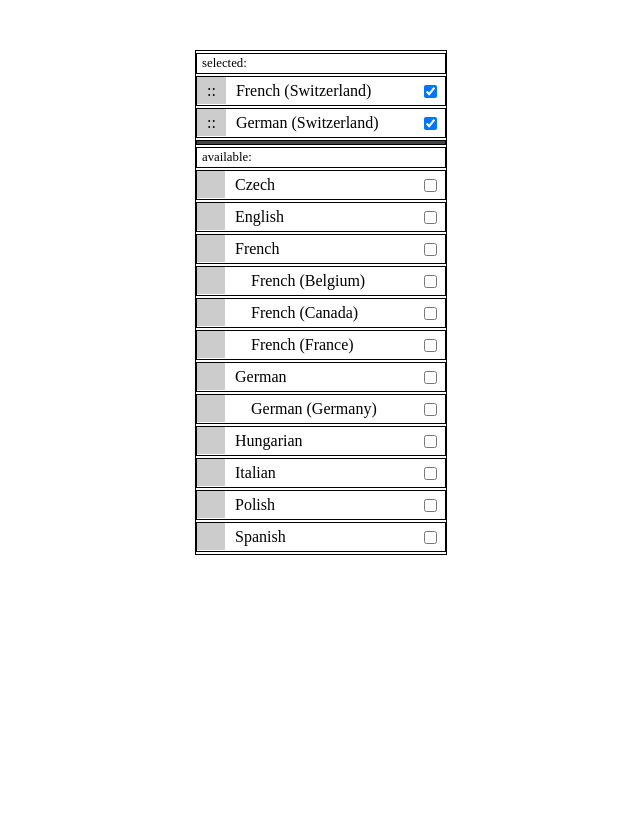
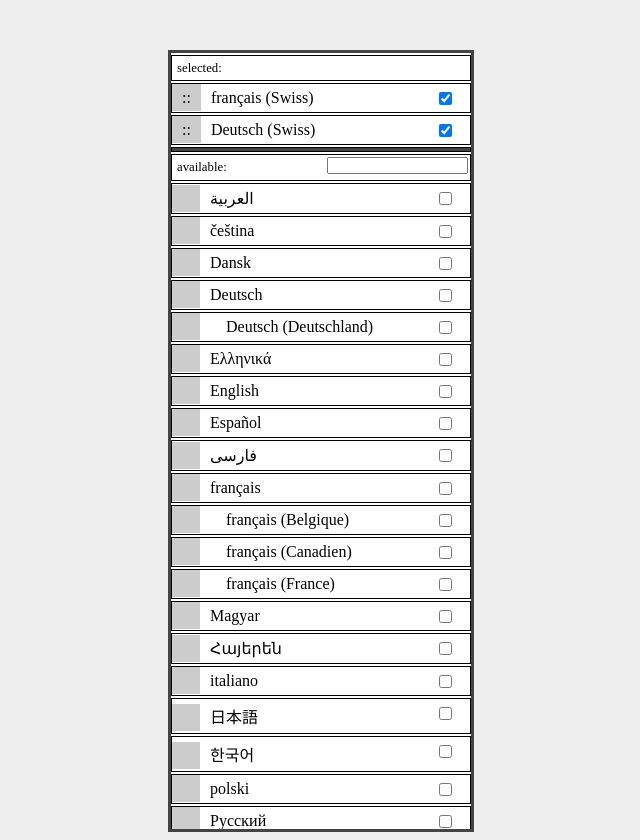
Before and after one commit to zbraniecki/i18n-ui, a plain HTML site: page index.html in a window 1280 px wide. Shown: the whole page, without its empty margins (319-959 px from the left). Before the commit the page ends 800 px from the top, so only its background shows below. Drawn offline with Linux system fonts and the light colour scheme.

Commit message:
Add search

```diff
--- a/css/main.css
+++ b/css/main.css
@@ -1,9 +1,22 @@
-#sortable-with-handles {
-  border: 1px solid black;
-  width: 250px;
-  padding-left: 0;
+body {
+  background-color: #eee;
+}
+
+#view {
+  width: 300px;
+  border: 3px solid #444;
+  height: 99%;
+  overflow: scroll;
   margin: auto;
   margin-top: 50px;
+  background-color: white;
+  padding: 0;
+}
+
+#sortable-with-handles {
+  width: 300px;
+  padding: 0;
+  margin: 0;
 }
 
 #sortable-with-handles > li {
@@ -13,6 +26,7 @@
   margin-bottom: 2px;
   margin-top: 2px;
   padding-left: 0;
+  padding-right: 15px;
 }
 
 #sortable-with-handles > li.separator {
@@ -23,6 +37,7 @@
 
 #sortable-with-handles > li.desc {
   font-size: 0.8em;
+  line-height: 1.6em;
   padding: 2px;
   padding-left: 5px;
 }
@@ -43,3 +58,8 @@
 #sortable-with-handles > li > input.select {
   float: right;
 }
+
+#sortable-with-handles > li > input.search {
+  float: right;
+  font-size: 0.8em;
+}
--- a/index.html
+++ b/index.html
@@ -1,13 +1,16 @@
 <html>
   <head>
+    <meta charset="utf-8">
     <script type="text/javascript" src="./js/main.js"></script>
     <script type="text/javascript" src="./js/jquery.js"></script>
     <script type="text/javascript" src="./js/jquery.sortable.js"></script>
     <link rel="stylesheet" type="text/css" href="./css/main.css"></link>
   </head>
   <body onload="main()">
-		<ul id="sortable-with-handles" class="sortable list">
-		</ul>
+    <div id="view">
+      <ul id="sortable-with-handles" class="sortable list">
+      </ul>
+    </div>
 <script>
   $('.sortable').sortable({
     handle: 'span',
--- a/js/main.js
+++ b/js/main.js
@@ -3,31 +3,47 @@ var selected_locales = [
 ];
 
 var locales = {
-  'cs': {'source_name': 'Czech', 'code': 'cs'},
+  'ar': {'source_name': 'العربية', 'code': 'ar'},
+  'cs': {'source_name': 'čeština', 'code': 'cs'},
+  'da': {'source_name': 'Dansk', 'code': 'da'},
+  'de': {
+    'source_name': 'Deutsch',
+    'code': 'de',
+    'sub': {
+      'de-CH': {'source_name': 'Deutsch (Swiss)', 'code': 'de-CH'},
+      'de-DE': {'source_name': 'Deutsch (Deutschland)', 'code': 'de-DE'},
+    }
+  },
+  'el': {'source_name': 'Ελληνικά', 'code': 'el'},
   'en': {'source_name': 'English', 'code': 'en'},
+  'es': {'source_name': 'Español', 'code': 'es'},
+  'fa': {'source_name': 'فارسی', 'code': 'fa'},
   'fr': {
-    'source_name': 'French',
+    'source_name': 'français',
     'code': 'fr',
     'sub': {
-      'fr-BE': {'source_name': 'French (Belgium)', 'code': 'fr-BE'},
-      'fr-CA': {'source_name': 'French (Canada)', 'code': 'fr-CA'},
-      'fr-FR': {'source_name': 'French (France)', 'code': 'fr-FR'},
-      'fr-CH': {'source_name': 'French (Switzerland)', 'code': 'fr-CH'},
+      'fr-BE': {'source_name': 'français (Belgique)', 'code': 'fr-BE'},
+      'fr-CA': {'source_name': 'français (Canadien)', 'code': 'fr-CA'},
+      'fr-FR': {'source_name': 'français (France)', 'code': 'fr-FR'},
+      'fr-CH': {'source_name': 'français (Swiss)', 'code': 'fr-CH'},
     }
   },
-  'de': {
-    'source_name': 'German',
-    'code': 'de',
-    'sub': {
-      'de-CH': {'source_name': 'German (Switzerland)', 'code': 'de-CH'},
-      'de-DE': {'source_name': 'German (Germany)', 'code': 'de-DE'},
-    }
-  },
-  'hu': {'source_name': 'Hungarian', 'code': 'hu'},
-  'it': {'source_name': 'Italian', 'code': 'it'},
-  'pl': {'source_name': 'Polish', 'code': 'pl'},
-  'es': {'source_name': 'Spanish', 'code': 'es'},
+  'hu': {'source_name': 'Magyar', 'code': 'hu'},
+  'hy': {'source_name': 'Հայերեն', 'code': 'hy'},
+  'it': {'source_name': 'italiano', 'code': 'it'},
+  'ja': {'source_name': '日本語', 'code': 'ja'},
+  'ko': {'source_name': '한국어', 'code': 'ko'},
+  'pl': {'source_name': 'polski', 'code': 'pl'},
+  'ru': {'source_name': 'Pyccĸий', 'code': 'ru'},
+  'sr-SR': {'source_name': 'Srpski', 'code': 'sr-SR'},
+  'sr-Cyrl': {'source_name': 'Српски', 'code': 'sr-Cyrl'},
+  'te': {'source_name': 'తెలుగు', 'code': 'te'},
+  'th': {'source_name': 'ภาษาไทย', 'code': 'th'},
+  'ur': {'source_name': 'اردو', 'code': 'ur'},
+  'zh': {'source_name': '中文', 'code': 'zh'},
 };
+
+var filter = "";
 
 function toggleSelected(e) {
   var elem = e.target;
@@ -40,6 +56,14 @@ function toggleSelected(e) {
     selected_locales.push(code);
   }
   drawList();
+}
+
+function onSearch(e) {
+  var elem = e.target;
+  var val = elem.value;
+
+  filter = val;
+  drawAvailableList();
 }
 
 function findLocale(code, root) {
@@ -116,6 +140,14 @@ function buildDesc(desc) {
   li.classList.add('desc');
   li.textContent = desc;
 
+  if (desc === 'available:') {
+    var search = document.createElement('input');
+    search.setAttribute('type', 'text');
+    search.classList.add('search');
+    search.addEventListener('keyup', onSearch);
+    li.appendChild(search);
+  }
+
   return li;
 }
 
@@ -125,6 +157,15 @@ function drawLocales(rootNode, locales, index) {
 
     if (selected_locales.indexOf(locale.code) !== -1) {
       continue;
+    }
+
+    if (filter) {
+      if (
+          !locale.source_name.toLowerCase().startsWith(filter.toLowerCase()) &&
+          !locale.code.toLowerCase().startsWith(filter.toLowerCase())
+          ) {
+        continue;
+      }
     }
 
     var li = buildRow(locale, false, index);
@@ -164,6 +205,16 @@ function drawList() {
   });
 }
 
+function drawAvailableList() {
+  var rootNode = document.getElementById('sortable-with-handles');
+
+  while (rootNode.lastChild &&
+         rootNode.lastChild.classList.contains('desc') === false) {
+    rootNode.removeChild(rootNode.lastChild);
+  }
+  drawLocales(rootNode, locales, 0);
+}
+
 function main() {
   drawList();
 }
```
